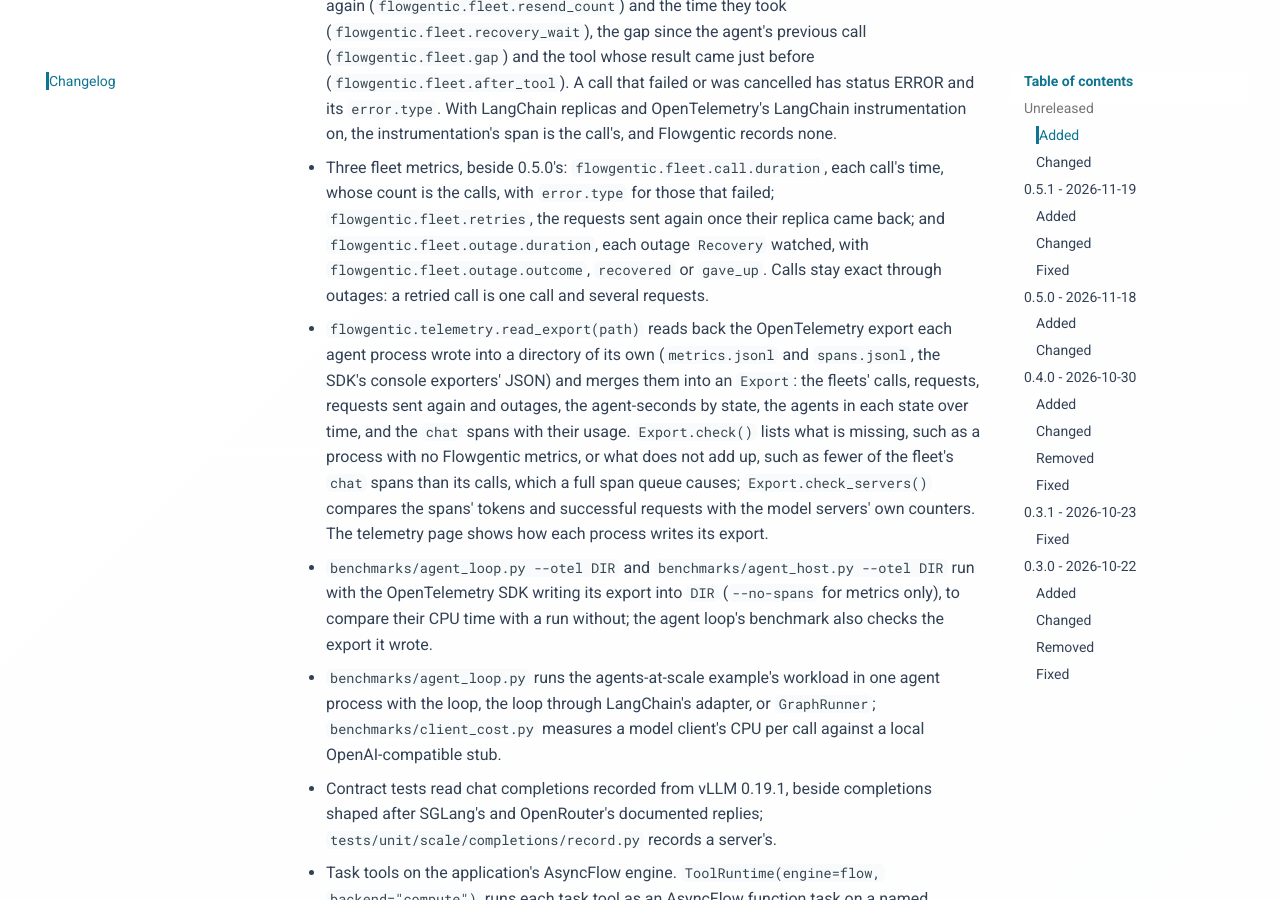
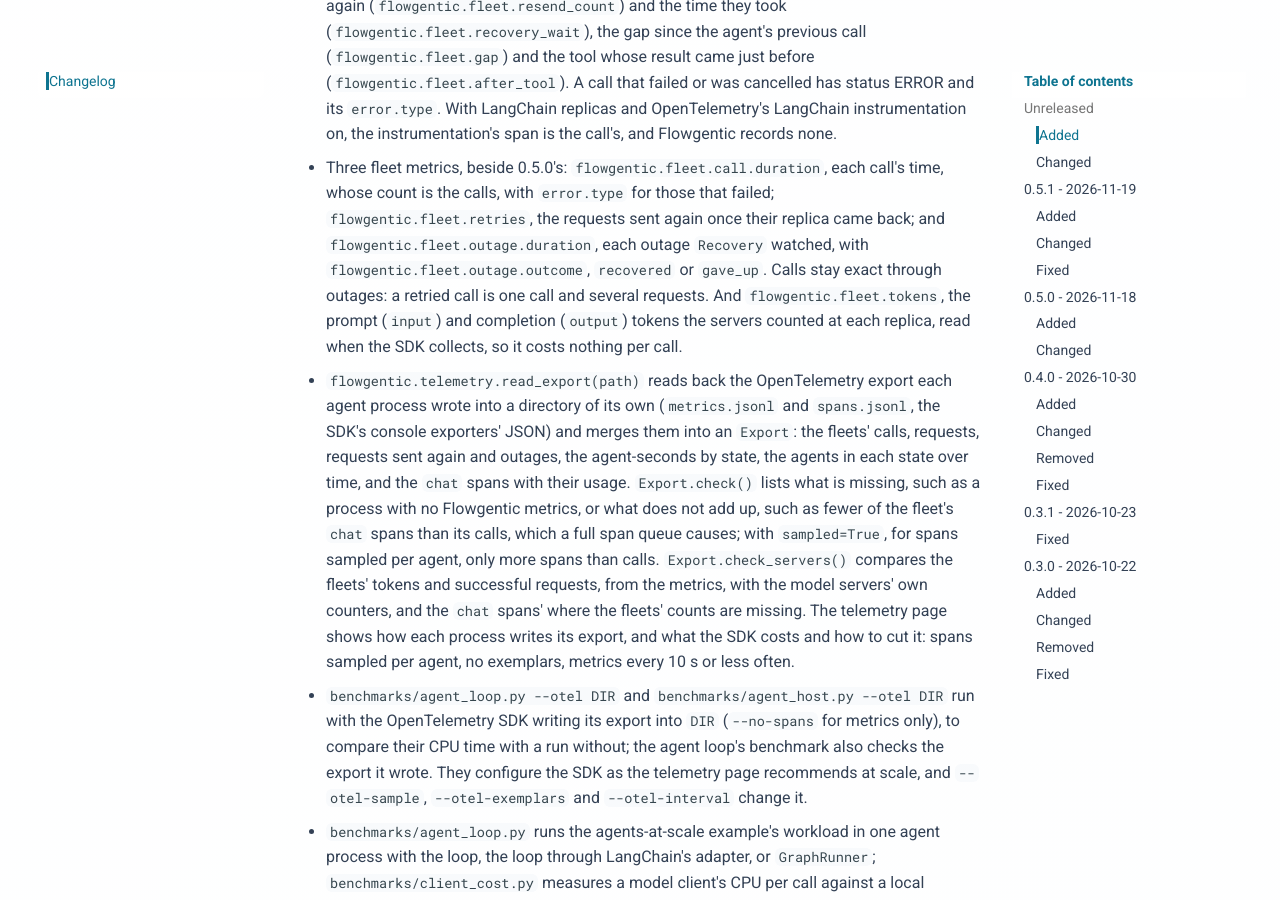
Before and after one commit to stride-research/flowgentic, an MkDocs documentation site: the page built from docs/changelog.md, in a window 1280 px wide and 900 px high, scrolled down 2599 px. Built offline with MkDocs 1.6.1 and Material for MkDocs 9.7.7, drawn with Linux system fonts in a browser that asks for light colours; comment, search, counter and statistics services are not loaded.

Commit message:
Say what the SDK costs and how to cut it, and recommend that configuration at scale
The telemetry page's export setup samples spans per agent, turns exemplars
off and exports metrics every 10 s, and its cost section gives the
measurements and the levers: sampling first, then exemplars, then the
export interval; an OTLP exporter is not cheaper in the agents' process.
The fleet page names the token counter, and the changelog the new checks
and options.

```diff
--- a/CHANGELOG.md
+++ b/CHANGELOG.md
@@ -122,7 +122,9 @@ decision record.
   replica came back; and `flowgentic.fleet.outage.duration`, each outage
   `Recovery` watched, with `flowgentic.fleet.outage.outcome`, `recovered` or
   `gave_up`. Calls stay exact through outages: a retried call is one call and
-  several requests.
+  several requests. And `flowgentic.fleet.tokens`, the prompt (`input`) and
+  completion (`output`) tokens the servers counted at each replica, read when
+  the SDK collects, so it costs nothing per call.
 - `flowgentic.telemetry.read_export(path)` reads back the OpenTelemetry export
   each agent process wrote into a directory of its own (`metrics.jsonl` and
   `spans.jsonl`, the SDK's console exporters' JSON) and merges them into an
@@ -131,13 +133,19 @@ decision record.
   spans with their usage. `Export.check()` lists what is missing, such as a
   process with no Flowgentic metrics, or what does not add up, such as fewer
   of the fleet's `chat` spans than its calls, which a full span queue causes;
-  `Export.check_servers()` compares the spans' tokens and successful requests
-  with the model servers' own counters. The telemetry page shows how each
-  process writes its export.
+  with `sampled=True`, for spans sampled per agent, only more spans than
+  calls. `Export.check_servers()` compares the fleets' tokens and successful
+  requests, from the metrics, with the model servers' own counters, and the
+  `chat` spans' where the fleets' counts are missing. The telemetry page
+  shows how each process writes its export, and what the SDK costs and how to
+  cut it: spans sampled per agent, no exemplars, metrics every 10 s or less
+  often.
 - `benchmarks/agent_loop.py --otel DIR` and `benchmarks/agent_host.py --otel
   DIR` run with the OpenTelemetry SDK writing its export into `DIR`
   (`--no-spans` for metrics only), to compare their CPU time with a run
-  without; the agent loop's benchmark also checks the export it wrote.
+  without; the agent loop's benchmark also checks the export it wrote. They
+  configure the SDK as the telemetry page recommends at scale, and
+  `--otel-sample`, `--otel-exemplars` and `--otel-interval` change it.
 - `benchmarks/agent_loop.py` runs the agents-at-scale example's workload in
   one agent process with the loop, the loop through LangChain's adapter, or
   `GraphRunner`; `benchmarks/client_cost.py` measures a model client's CPU per
```
Also changed, not shown: docs/features/fleet.md (+6 -1 lines), docs/features/telemetry.md (+95 -37 lines).
